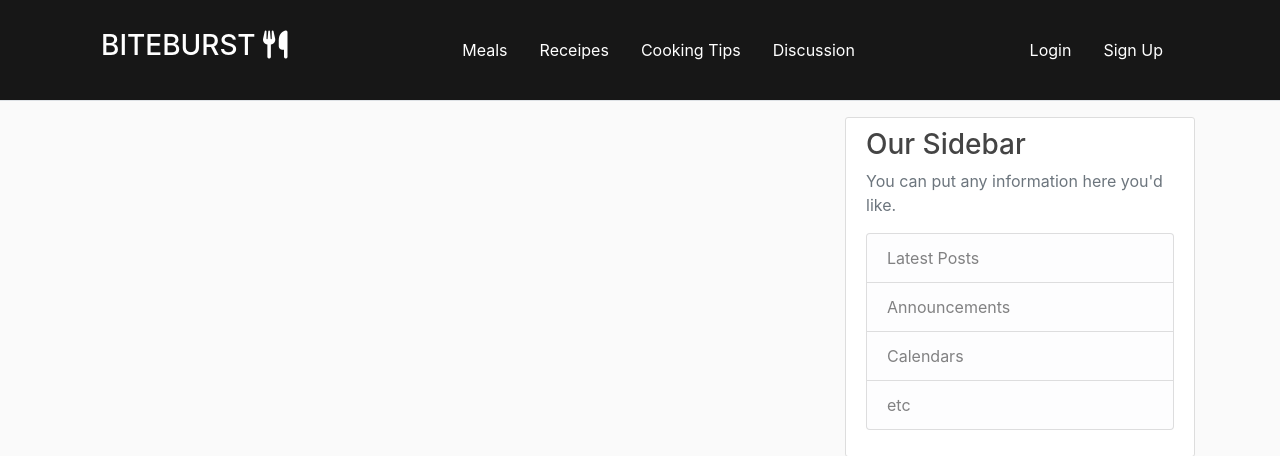
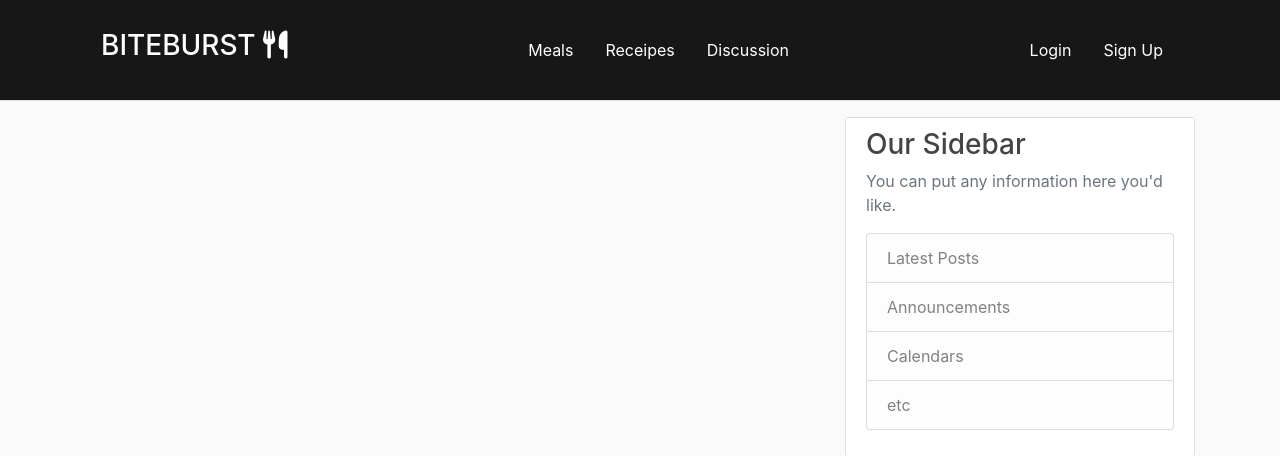
Before and after one commit to CodeLegg/Milestone-3, a Flask app: page /layout in a window 1280 px wide. Shown: the top 456 px of the page. Run offline with Flask 3, Linux system fonts and the light colour scheme.

Commit message:
Remove cooking tips link from navbar

```diff
--- a/foodblog/templates/layout.html
+++ b/foodblog/templates/layout.html
@@ -47,7 +47,6 @@
                     <div class="navbar-nav mx-auto mb-0 mb-md-0">
                         <a href="{{ url_for('meals')}}" class="nav-link px-2 mx-2 link-secondary">Meals</a>
                         <a href="{{ url_for('receipes')}}" class="nav-link px-2 mx-2 link-body-emphasis">Receipes</a>
-                        <a href="{{ url_for('cooking_tips')}}" class="nav-link px-2 mx-2 link-body-emphasis">Cooking Tips</a>
                         <a href="{{ url_for('discussion')}}" class="nav-link px-2 mx-2 link-body-emphasis">Discussion</a>
                     </div>
 
```
